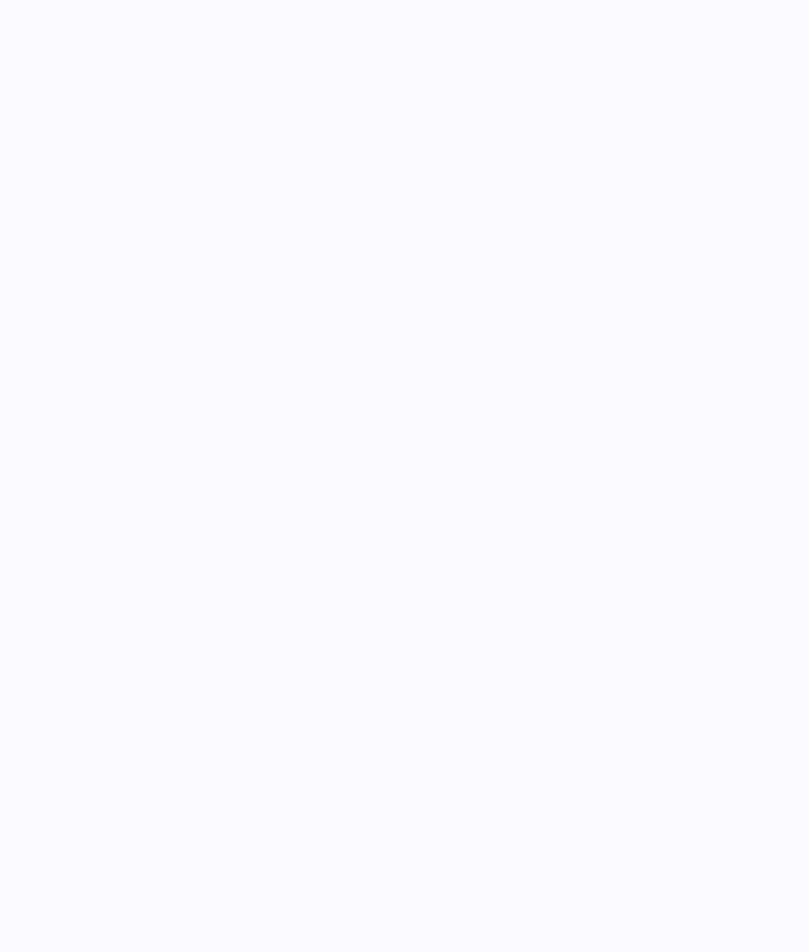
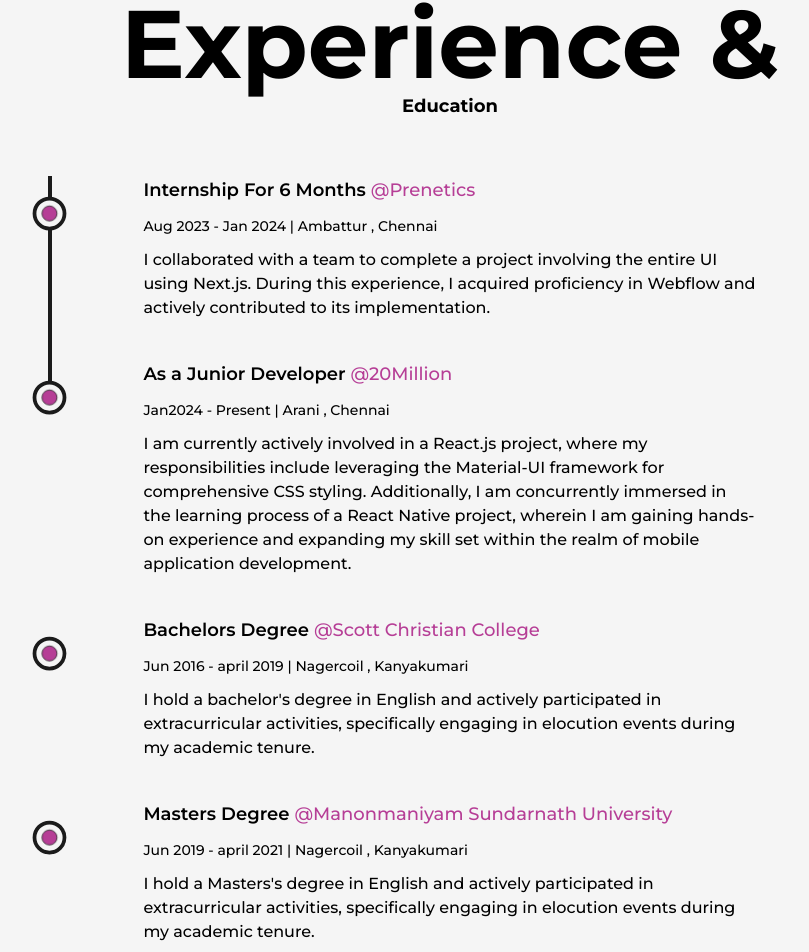
Before and after one commit to viclito/portfolio, a Next.js app: page /about in a window 1280 px wide. Shown: the part 1687-2639 px from the top of the page, without its empty margins (190-999 px from the left). Before the commit the page ends 1395 px from the top, so only its background shows below. Built offline with nearby package versions, Linux system fonts and the light colour scheme.

Commit message:
Adding remaining About page

```diff
--- a/components/about/Abouthead.tsx
+++ b/components/about/Abouthead.tsx
@@ -2,6 +2,7 @@
 import berglin from '../../public/image/Berglin.jpeg'
 import Image from 'next/image'
 import { useInView, useMotionValue, useSpring } from 'framer-motion'
+import { once } from 'events';
 
 interface AnimateNumberProps {
     value: number;
--- /dev/null
+++ b/components/about/Education.tsx
@@ -0,0 +1,82 @@
+import { useScroll ,motion } from 'framer-motion';
+import React, { useRef } from 'react'
+import LiIcon from './LiIcon';
+
+interface DetailsProps {
+    works: string;
+    company: string;
+    dates:string | number;
+    place: string;
+    workDone:string;
+    links:string;
+  }
+
+const Details:React.FC<DetailsProps> = ({works , company , dates , place , workDone , links}) =>{
+
+    const ref = useRef(null)
+
+    return(
+        <li ref={ref} className='flex flex-col w-[70%] sm:w-[100%] mx-auto gap-3'>
+            <LiIcon reference = {ref}/>
+            <h2 className='text-lg font-semibold'>{works}<a href={links} className='font-medium text-primary'>@{company}</a></h2>
+            <h3 className='text-sm font-medium'>{dates} | {place}</h3>
+            <h3 className='text-base font-medium'>{workDone}</h3>
+
+        </li>
+    )
+}
+
+const Education = () => {
+
+    const ref = useRef(null)
+    const{scrollYProgress} = useScroll(
+        {
+            target:ref,
+            offset:["start end", "center start"]
+        }
+    )
+  return (
+    <div>
+        <div >
+            <div className='w-[100%] py-20'>
+                <div className=' py-14'>
+                    <h1 className='w-[100%] font-bold text-center text-8xl lg:text-6xl md:text-3xl'>Experience &</h1>
+                    <h3 className='text-lg font-bold text-center'>Education</h3>
+                </div>
+                <div
+                    ref={ref}
+                    className='w-[75%] md:w-[90%] sm:w-[100%] mx-auto relative'
+                    >
+                    <motion.div style={{scaleY:scrollYProgress}} className='absolute w-[4px] h-full top-0 sm:hidden left-9 bg-dark origin-top'/>
+                    <ul className='flex items-center content-center gap-10 w-[100%] mx-auto flex-col'>
+                        <Details company="Prenetics" works="Internship For 6 Months "  dates="Aug 2023 - Jan 2024"
+                                place='Ambattur , Chennai'
+                                links="https://www.prenetics.com/"
+                                workDone="I collaborated with a team to complete a project involving the entire UI using Next.js. During this experience, I acquired proficiency in Webflow and actively contributed to its implementation."
+                                />
+                        <Details company="20Million" works="As a Junior Developer "  dates="Jan2024 - Present"
+                                place='Arani , Chennai'
+                                links="https://20million.in/"
+                                workDone="I am currently actively involved in a React.js project, where my responsibilities include leveraging the Material-UI framework for comprehensive CSS styling. Additionally, I am concurrently immersed
+                                in the learning process of a React Native project, wherein I am gaining hands-on experience and expanding my skill set within the realm of mobile application development."
+                                />
+                        <Details company="Scott Christian College" works="Bachelors Degree "  dates="Jun 2016 - april 2019"
+                                place='Nagercoil , Kanyakumari'
+                                links="https://scott.ac.in/"
+                                workDone="I hold a bachelor's degree in English and actively participated in extracurricular activities, specifically engaging in elocution events during my academic tenure."
+                                />
+                        <Details company="Manonmaniyam Sundarnath University" works="Masters Degree "  dates="Jun 2019 - april 2021"
+                                place='Nagercoil , Kanyakumari'
+                                links="https://scott.ac.in/"
+                                workDone="I hold a Masters's degree in English and actively participated in extracurricular activities, specifically engaging in elocution events during my academic tenure."
+                                />
+
+                    </ul>
+                </div>
+            </div>
+        </div>
+    </div>
+  )
+}
+
+export default Education
--- /dev/null
+++ b/components/about/LiIcon.tsx
@@ -0,0 +1,27 @@
+import React from 'react'
+import { motion, useScroll} from 'framer-motion'
+
+
+interface LiIconProps {
+    reference: React.RefObject<any>;
+  }
+const LiIcon:React.FC<LiIconProps> = ({reference}) => {
+
+    const {scrollYProgress} =useScroll(
+        {
+            target: reference,
+            offset:["start end", "center center"]
+        }
+    )
+  return (
+    <figure className='absolute left-0 stroke-dark sm:hidden'>
+        <svg className='-rotate-90' height="75" width="75" viewBox='0 0 100 100'>
+            <circle cx='50' cy='50' r="20" className='stroke-primary stroke-1 fill-none'/>
+            <motion.circle style={{ pathLength : scrollYProgress}} cx='50' cy='50' r="20" className=' stroke-[5px] fill-light'/>
+            <circle cx='50' cy='50' r="10" className=' animate-pulse stroke-1 fill-primary'/>
+        </svg>
+    </figure>
+  )
+}
+
+export default LiIcon
--- a/components/about/skills/SkillLogos.tsx
+++ b/components/about/skills/SkillLogos.tsx
@@ -16,11 +16,11 @@
 
     <>
     <div className='py-8'>
-        <h1 className='font-bold text-4xl text-center'>Skill set</h1>
+        <h1 className='font-bold py-12 text-8xl lg:text-6xl md:text-3xl text-center'>Skill set</h1>
     </div>
     <div className= {styles.skills}>
 
-        <div className={styles.slider}>
+        <div className={`xs:w-[100%] ${styles.slider}`}>
             <div className={styles.slide_track}>
                 <div className={styles.slides}>
                     <Image src={logo1} alt='' />
--- a/src/pages/about.tsx
+++ b/src/pages/about.tsx
@@ -1,6 +1,7 @@
 import React from 'react'
 import Abouthead from '../../components/about/Abouthead'
 import SkillLogos from '../../components/about/skills/SkillLogos'
+import Education from '../../components/about/Education'
 
 const About = () => {
   return (
@@ -8,6 +9,7 @@
       <div className='max-w-[1300px] px-14 m-auto'>
         <Abouthead/>
         <SkillLogos/>
+        <Education/>
       </div>
 
     </>
```
